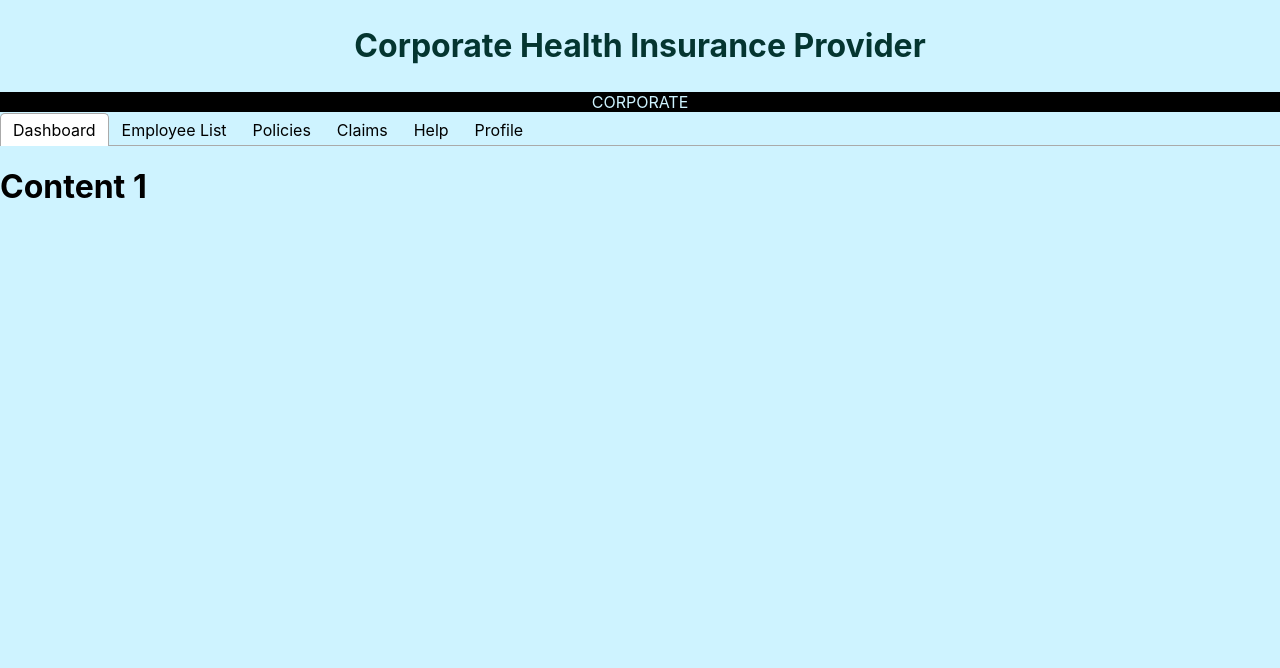
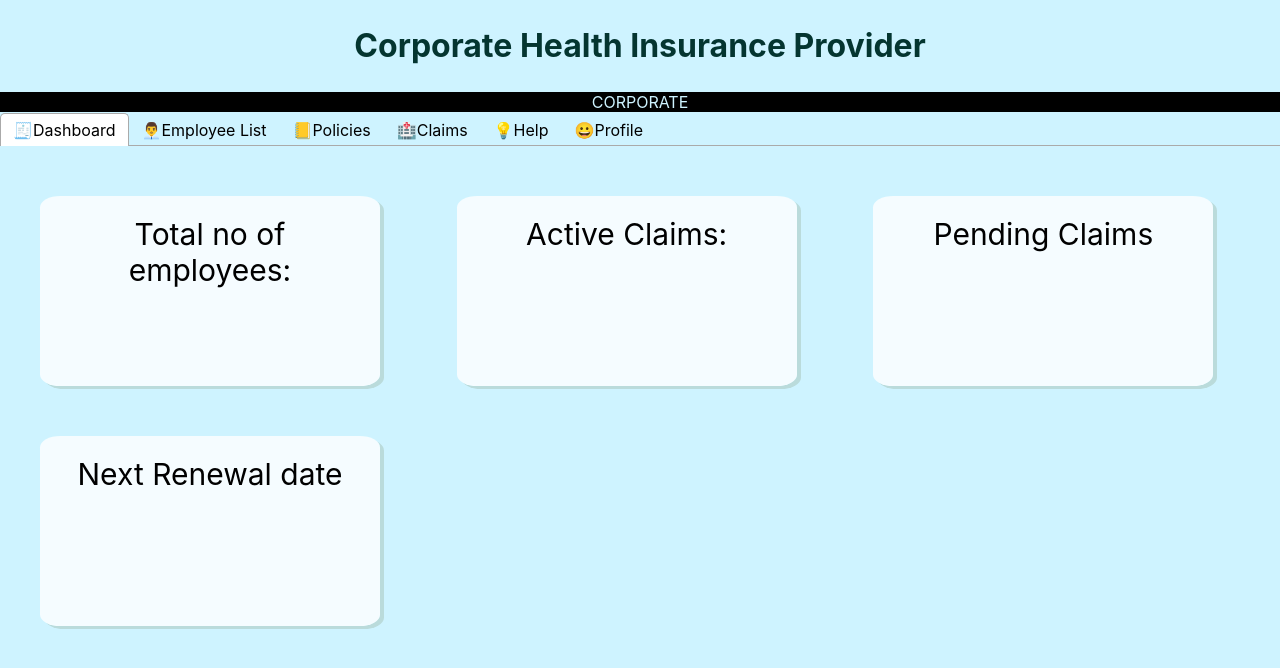
Before and after one commit to asbaghel/Login-API, a React (Create React App) app: page /home in a window 1280 px wide. Shown: the top 668 px of the page. Built offline with nearby package versions, Linux system fonts and the light colour scheme.

Commit message:
Added cards, tabs

```diff
--- a/src/App.css
+++ b/src/App.css
@@ -3,26 +3,23 @@
 }
 
 .bgcolor {
-  background: #CEF3FF;
-  width:100%;
+  background: #cef3ff;
+  width: 100%;
   height: 100%;
   position: absolute;
 }
 
-form
-{
+form {
   text-align: center;
   margin-top: 15%;
-
 }
-.Register ,label , input{
-
+.Register,
+label,
+input {
   text-align: center;
   width: 180.8px;
   margin: auto;
-
 }
-
 
 .App-logo {
   height: 40vmin;
@@ -59,24 +56,20 @@ form
   }
 }
 
-.header{
-
+.header {
   text-align: center;
   padding-top: 5px;
   padding-bottom: 5px;
   color: rgb(4, 53, 48);
 }
-.logout-btn{
-  padding: auto;  position: absolute;
+.logout-btn {
+  padding: auto;
+  position: absolute;
 
   margin-left: 1450px;
   /* margin-top:-100px; */
-
-
-
-
 }
-.tablist{
+.tablist {
   border: #282c34 solid;
   display: inline-block;
   width: 100%;
@@ -84,13 +77,32 @@ form
   padding: auto;
   margin: auto;
 }
-.tab{
-
-
+.tab {
 }
-.acc-type{
+.acc-type {
   background-color: black;
   padding: auto;
   text-align: center;
-  color: #CEF3FF;
+  color: #cef3ff;
 }
+
+.grid-container {
+
+  display: grid;
+  grid-column-gap: 50px;
+  grid-row-gap: 50px;
+  grid-template-columns: auto auto auto;
+  background: #cef3ff;
+  padding: 40px;
+}
+.grid-item {
+  background-color: rgba(255, 255, 255, 0.8);
+  height: 150px;
+  width: 300px;
+  padding: 20px;
+  font-size: 30px;
+  text-align: center;
+  box-shadow: black inset;
+  border-radius: 6%;
+  box-shadow: 4px 3px rgb(186, 219, 219);
+}
--- /dev/null
+++ b/src/components/Cards.js
@@ -0,0 +1,18 @@
+import React, { Component } from "react";
+import "../App.css";
+export default class Cards extends Component {
+  state = {
+
+  };
+
+  render() {
+
+
+    return (
+      <div class="grid-container">
+
+       { this.props.data.map(d=> (<div class="grid-item">{d}</div>))}
+      </div>
+    );
+  }
+}
--- a/src/components/HomePg.js
+++ b/src/components/HomePg.js
@@ -3,9 +3,11 @@ import { Redirect } from "react-router-dom";
 import { Tab, Tabs, TabList, TabPanel } from 'react-tabs';
 import 'react-tabs/style/react-tabs.css';
 import "../App.css";
+import Cards from "./Cards";
 export default class HomePg extends Component {
   state = {
-    logout: false
+    logout: false,
+    dashboard:["Total no of employees:","Active Claims:","Pending Claims","Next Renewal date"]
   };
 
   onClick = () => {
@@ -24,20 +26,29 @@ export default class HomePg extends Component {
 
         <Tabs>
     <TabList>
-      <Tab>Dashboard</Tab>
-
-      <Tab>Employee List</Tab>
-      <Tab>Policies</Tab>
-      <Tab>Claims</Tab>
-      <Tab>Help</Tab>
-      <Tab>Profile</Tab>
+      <Tab>🧾Dashboard</Tab>
+      <Tab>👨‍💼Employee List</Tab>
+      <Tab>📒Policies</Tab>
+      <Tab>🏥Claims</Tab>
+      <Tab>💡Help</Tab>
+      <Tab>😀Profile</Tab>
     </TabList>
 
     <TabPanel>
-    <h1>Content 1</h1>
+
+    <Cards number="10" data={this.state.dashboard}></Cards>
     </TabPanel>
     <TabPanel>
       <h2>Any content 2</h2>
+    </TabPanel>
+    <TabPanel>
+      <h2>Any content 3</h2>
+    </TabPanel>
+    <TabPanel>
+      <h2>Any content 4</h2>
+    </TabPanel>
+    <TabPanel>
+      <h2>Any content 5</h2>
     </TabPanel>
   </Tabs>
 
--- a/src/components/Login.js
+++ b/src/components/Login.js
@@ -55,7 +55,7 @@ export default class Login extends Component {
         </Link>
 </div>
 
-<h1>Corporate Health Insurance Provider</h1>
+<h1 className="header">Corporate Health Insurance Provider</h1>
         <form onSubmit={this.onSubmit}>
           <input
             type="number"
--- a/src/components/Register.js
+++ b/src/components/Register.js
@@ -56,33 +56,33 @@ export default class Register extends Component {
 
       <div className="bgcolor">
 
-          <Link to="/" style={{ backgroundColor: "white"   }} >
+          <Link to="/" >
          Go Back to Login Page
         </Link>
         <form onSubmit={this.onSubmit}>
-          <label style={{color:'white'}}>Full Name</label>
+          <label >Full Name</label>
           <br></br>
           <input  name="fullname" type="text" onChange={this.onChange}></input>
           <br></br>
-          <label style={{color:'white'}}>Email</label>
+          <label >Email</label>
           <br></br>
           <input name="email" type="email" onChange={this.onChange}></input>
           <br></br>
-          <label style={{color:'white'}}>Mobile Number</label>
+          <label >Mobile Number</label>
           <br></br>
           <input name="Mobileno" type="Number" onChange={this.onChange}></input>
           <br></br>
-          <label style={{color:'white'}}>Gender</label>
+          <label >Gender</label>
           <br></br>
           <input name="gender" type="text" onChange={this.onChange}></input>
 
           <br></br>
-          <label style={{color:'white'}} >Password</label>
+          <label >Password</label>
           <br></br>
 
                     <input name="pass" type="password" onChange={this.onChange}></input>
                     <br></br>
-          <label style={{color:'white'}}>Re-enter Password</label>
+          <label>Re-enter Password</label>
           <br></br>
           <input name="repass" type="password" onChange={this.onChange}></input>
           <br></br>
```
Lines whose indentation alone changed are shown as unchanged.
